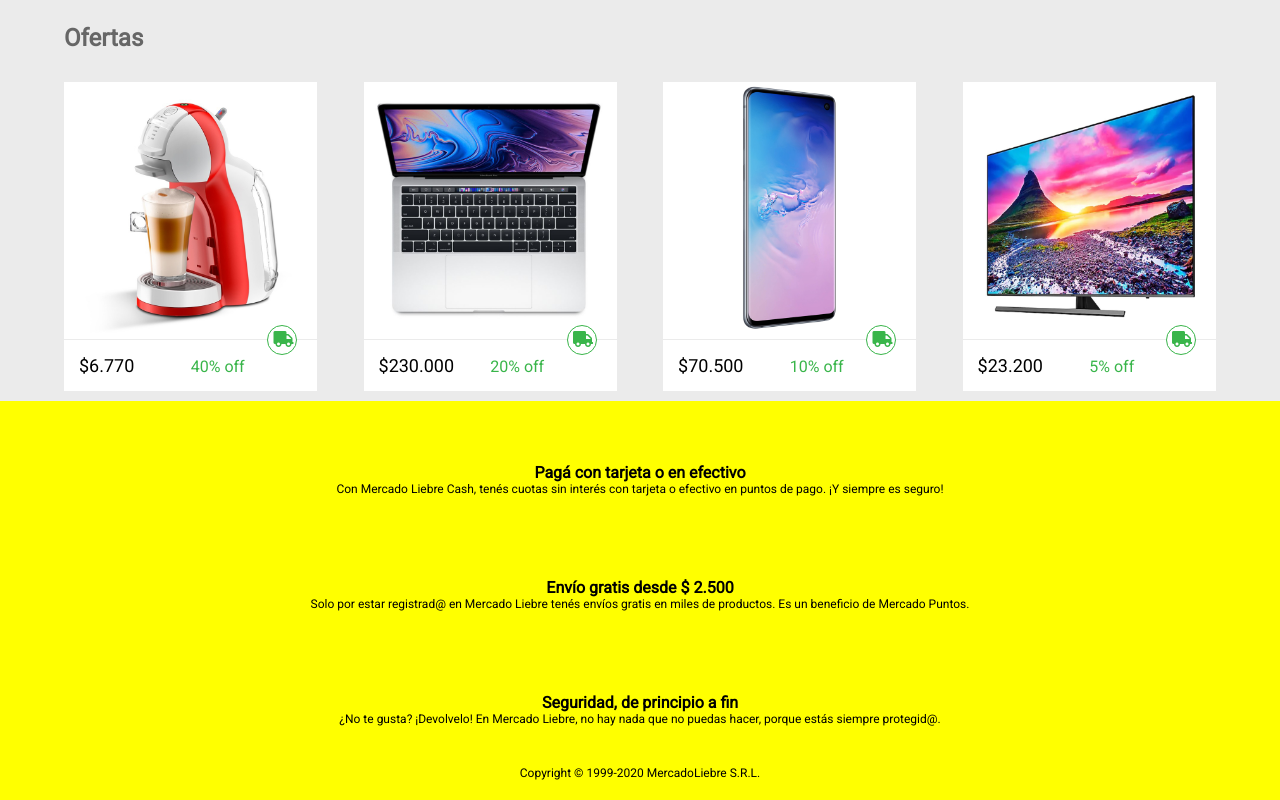
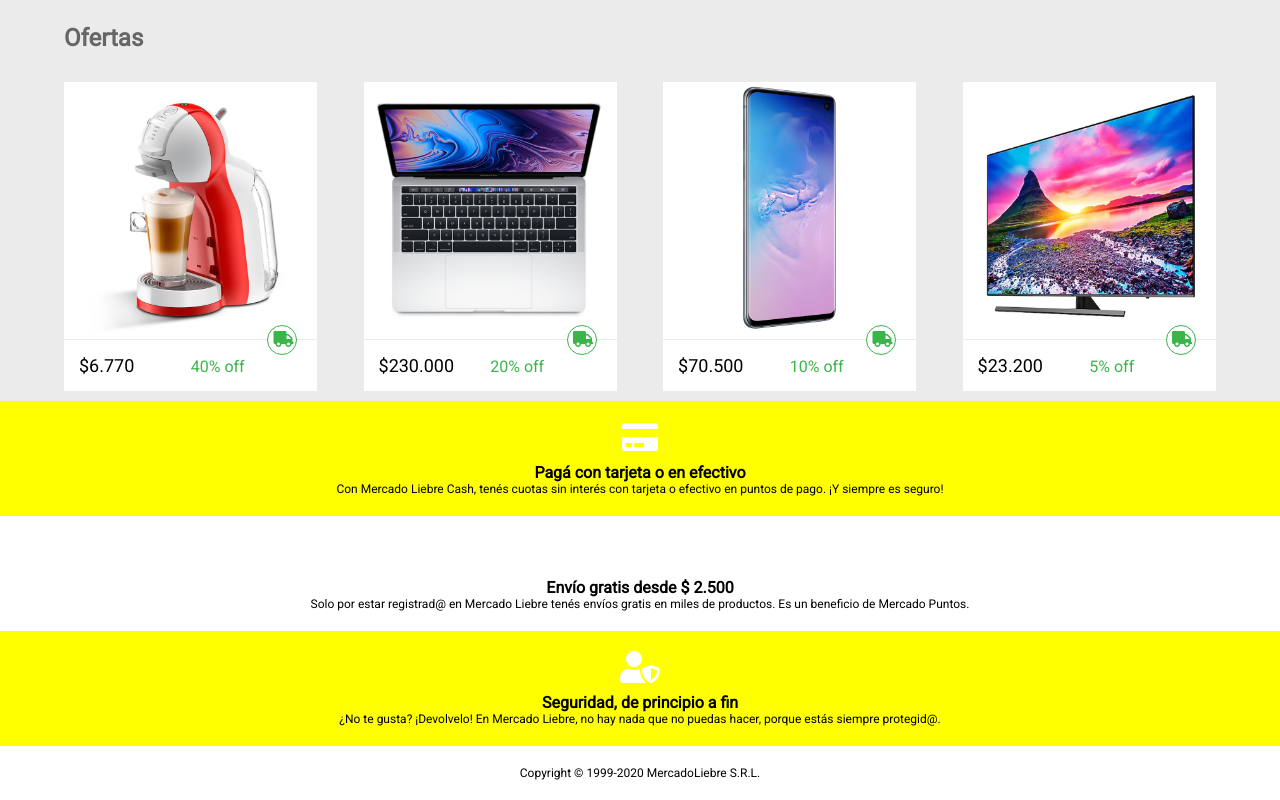
Before and after one commit to drisaro/mercadoLiebre2022, a website: page views/home.html in a window 1280 px wide. Shown: the part 1158-1958 px from the top of the page. Drawn offline with Linux system fonts and the light colour scheme; files that its build step writes are made by us from their sources; files whose address does not match are found by name.

Commit message:
Cambios generales

```diff
--- a/public/css/styles.css
+++ b/public/css/styles.css
@@ -211,11 +211,11 @@
 footer article i {
     font-size: 2em;
     margin-bottom: 10px;
-    color: yellow;
+    color: white
 }
 
 footer article:nth-child(even) {
-    background-color: yellow;
+    background-color: white;
 }
 
 footer article:nth-child(odd) {
```
